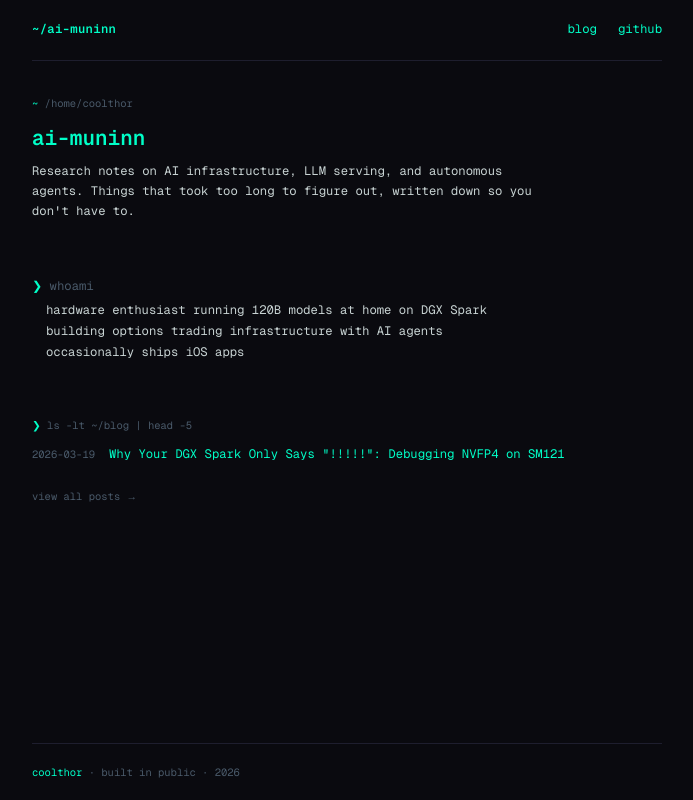
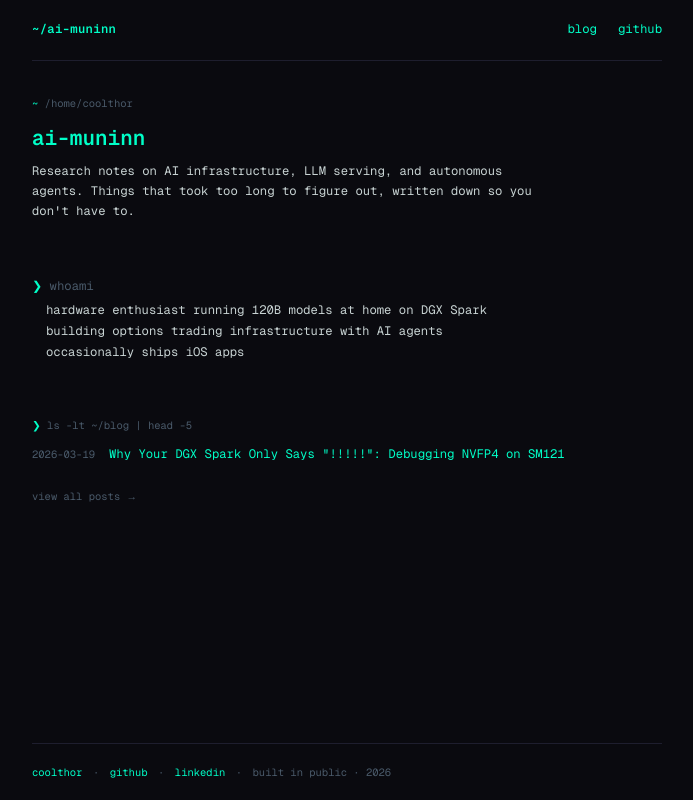
Before and after one commit to coolthor/ai-muninn, a Next.js app: page / in a window 1280 px wide. Shown: the whole page, without its empty margins (293-986 px from the left). Built offline with nearby package versions, Linux system fonts and the light colour scheme.

Commit message:
feat: add linkedin to footer

```diff
--- a/app/layout.tsx
+++ b/app/layout.tsx
@@ -38,8 +38,14 @@ export default function RootLayout({ children }: { children: React.ReactNode })
             {children}
           </main>
 
-          <footer className="py-6 border-t text-xs" style={{ borderColor: 'var(--border)', color: 'var(--text-dim)' }}>
-            <span style={{ color: 'var(--cyan)' }}>coolthor</span> · built in public · {new Date().getFullYear()}
+          <footer className="py-6 border-t text-xs flex items-center gap-3" style={{ borderColor: 'var(--border)', color: 'var(--text-dim)' }}>
+            <span style={{ color: 'var(--cyan)' }}>coolthor</span>
+            <span>·</span>
+            <a href="https://github.com/coolthor" target="_blank" rel="noopener noreferrer" className="hover:text-[var(--cyan)] transition-colors">github</a>
+            <span>·</span>
+            <a href="https://www.linkedin.com/in/%E5%AD%90%E5%93%B2-%E6%9E%97-65300a9a/" target="_blank" rel="noopener noreferrer" className="hover:text-[var(--cyan)] transition-colors">linkedin</a>
+            <span>·</span>
+            <span>built in public · {new Date().getFullYear()}</span>
           </footer>
         </div>
       </body>
```
